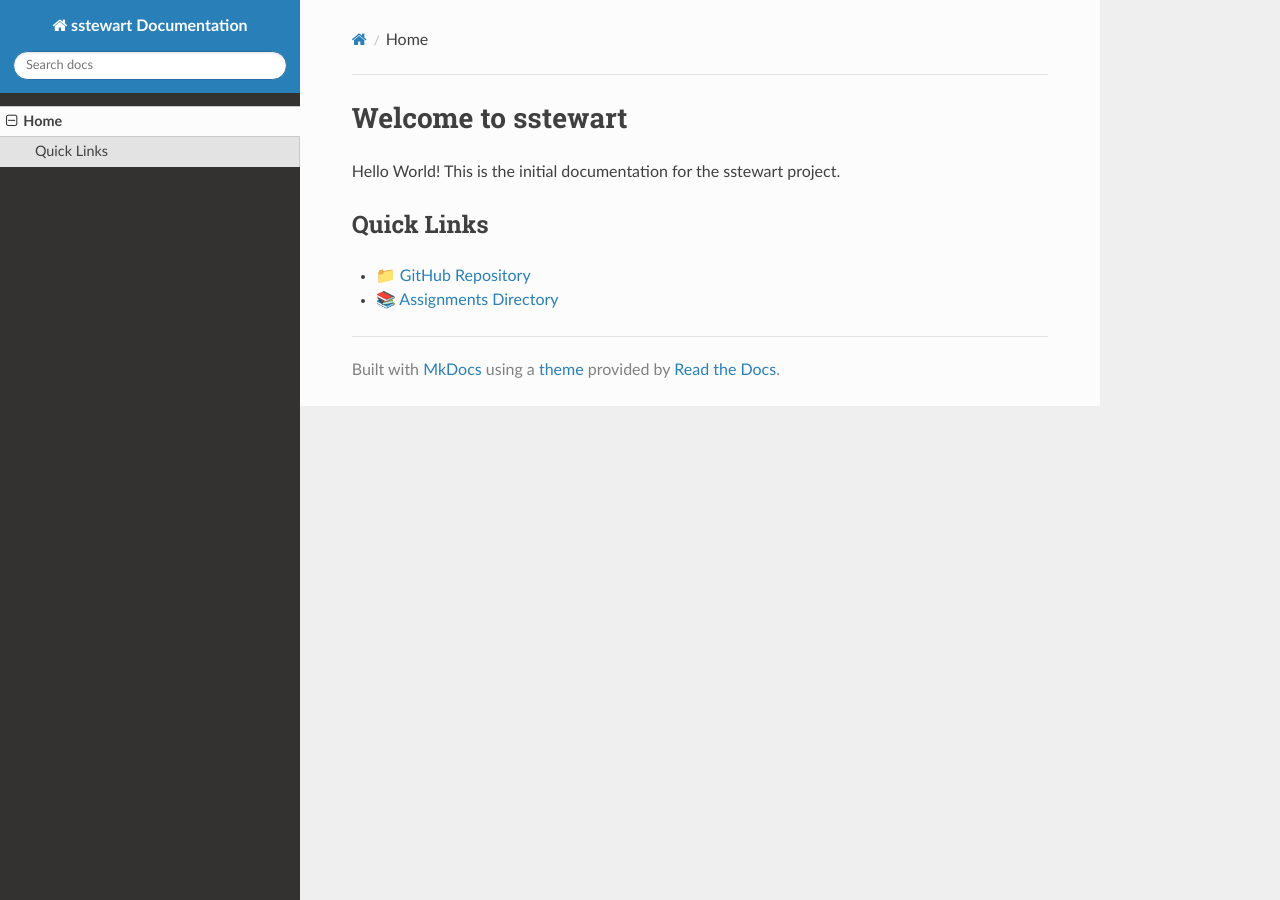
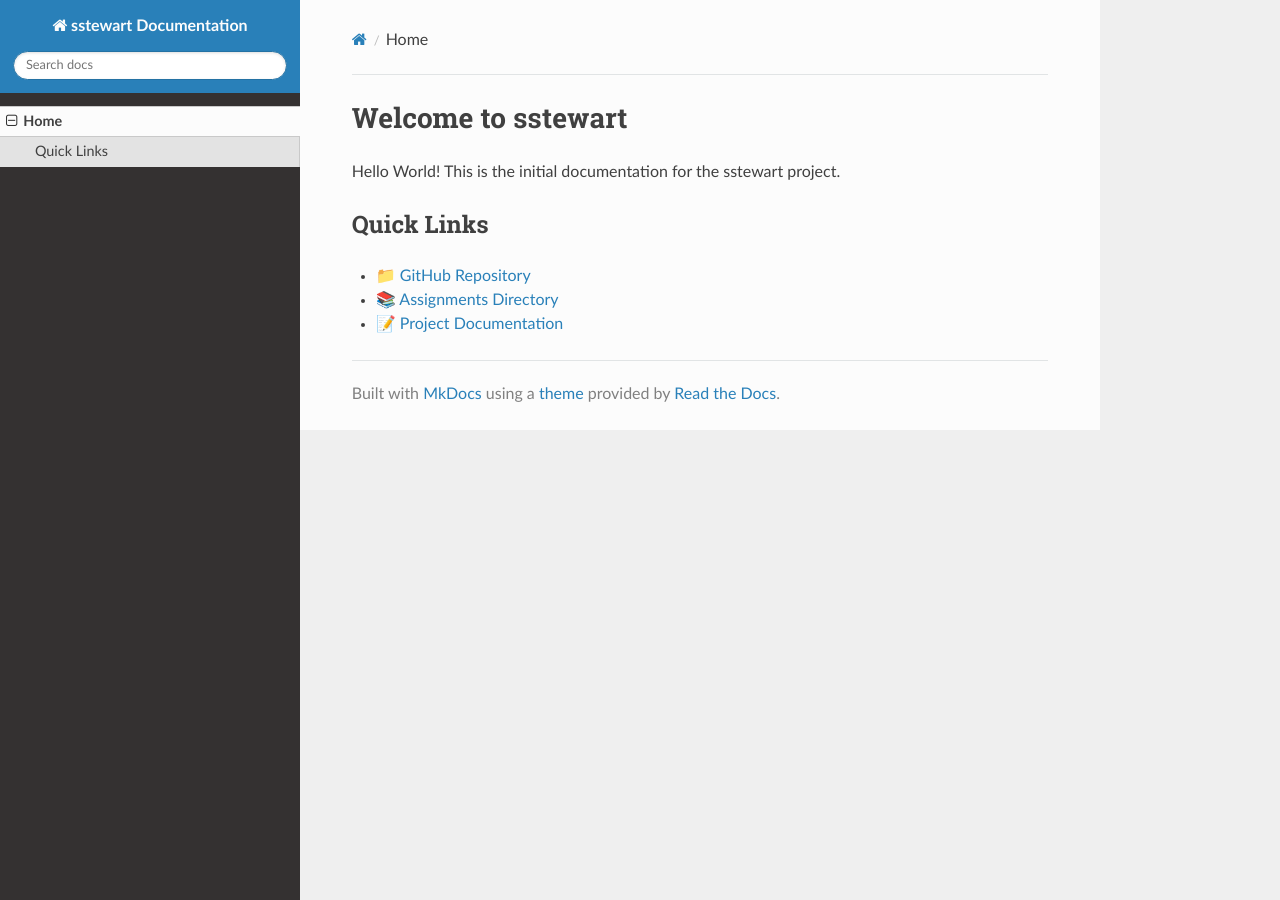
Before and after one commit to cloudmesh-ai-luc/sstewart, an MkDocs documentation site: the page built from docs/index.md, in a window 1280 px wide. Built offline with MkDocs 1.6.1, drawn with Linux system fonts in a browser that asks for light colours; nearby versions of some CDN libraries.

Commit message:
Add link to project.md

```diff
--- a/docs/index.md
+++ b/docs/index.md
@@ -5,3 +5,4 @@
 ## Quick Links
 - 📁 [GitHub Repository](https://github.com/cloudmesh-ai-luc/sstewart)
 - 📚 [Assignments Directory](https://github.com/cloudmesh-ai-luc/sstewart/tree/main/assignments)
+- 📝 [Project Documentation](https://github.com/cloudmesh-ai-luc/sstewart/blob/main/project/project.md)
```
